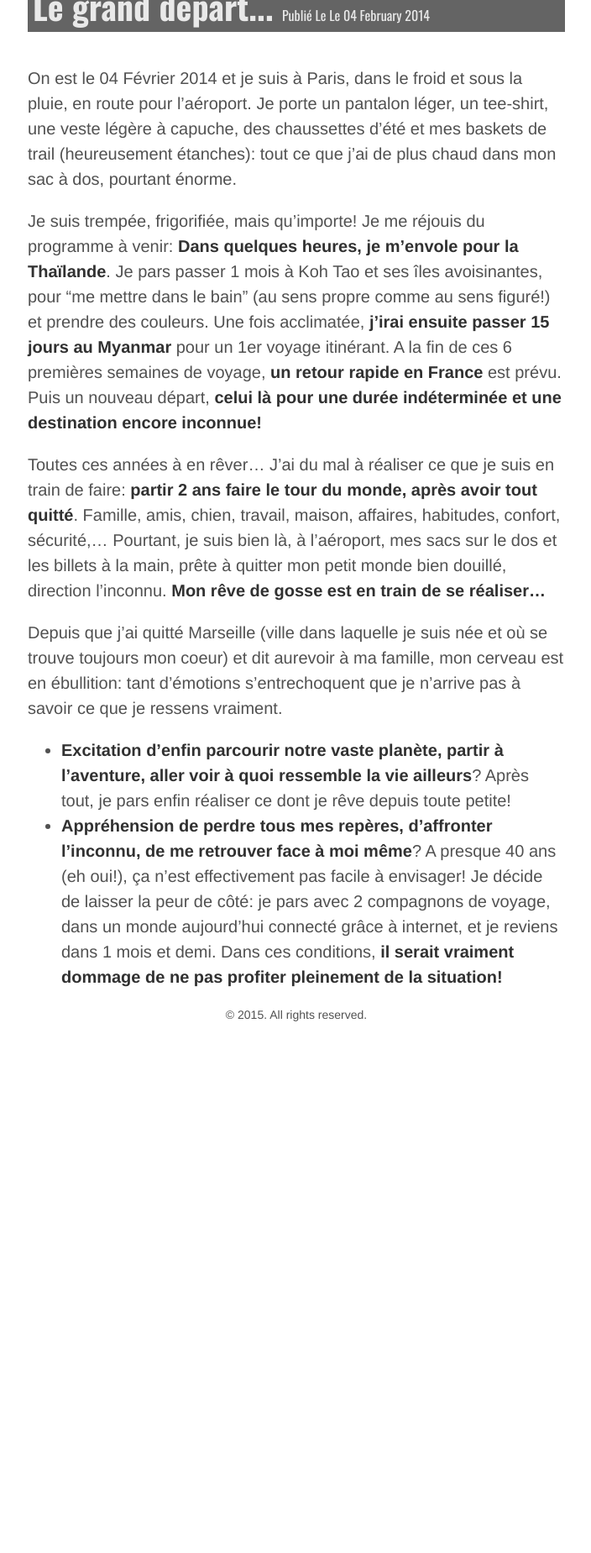
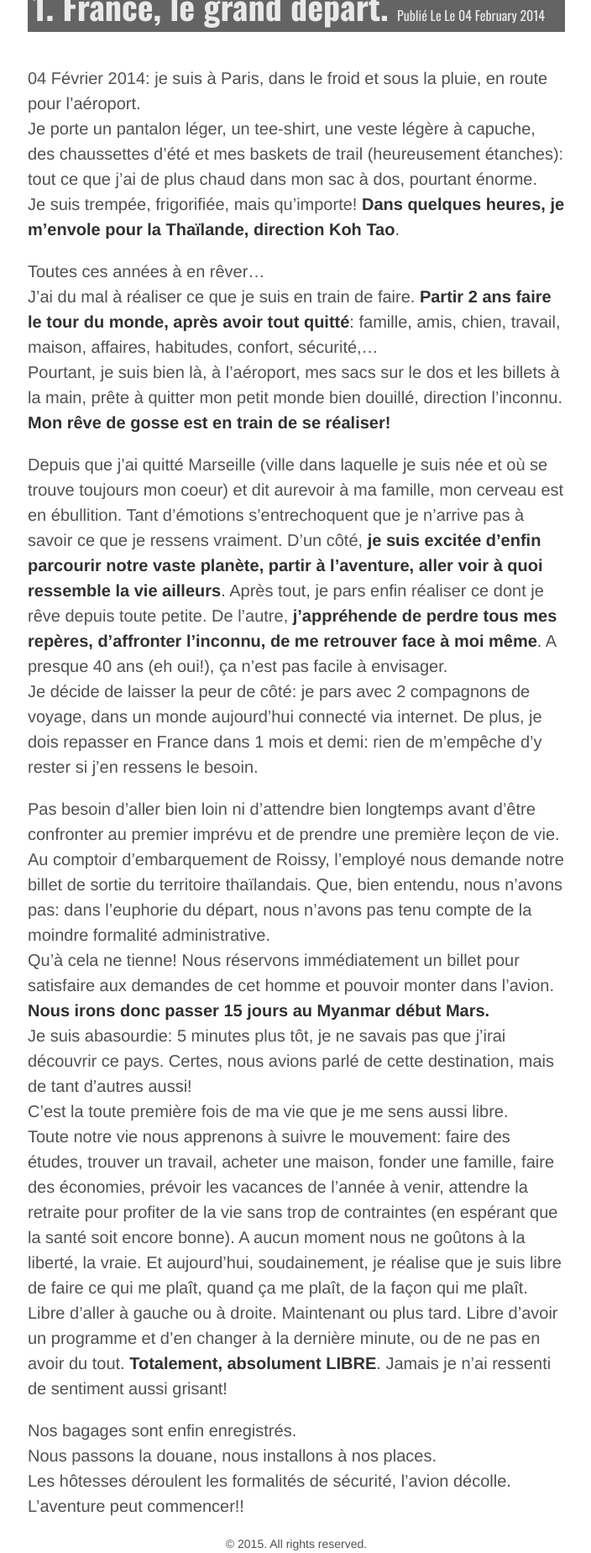
Before and after one commit to crossingborders/crossingborders.github.io, a Jekyll site: the page built from _posts/2014-02-04-le-grand-depart.md, in a window 1280 px wide. Shown: the whole page at 84% size, without its empty margins (287-991 px from the left). Built offline with Jekyll 4.4.1, drawn with Linux system fonts in a browser that asks for light colours; Markdown is read by kramdown in place of the engine named in the settings; before the commit the page ends 1219 px from its top, so only the background shows below that.

Commit message:
Updated 2014-02-04-le-grand-depart.md

```diff
--- a/_posts/2014-02-04-le-grand-depart.md
+++ b/_posts/2014-02-04-le-grand-depart.md
@@ -1,25 +1,33 @@
 ---
 layout: post
-title: Le grand départ...
+title: "1. France, le grand départ."
 zone: France
 places:
   - name: Marseille
   - name: Paris
+published: true
 ---
 
-On est le 04 Février 2014 et je suis à Paris, dans le froid et sous la pluie, en route pour l'aéroport.
+04 Février 2014: je suis à Paris, dans le froid et sous la pluie, en route pour l'aéroport.
 Je porte un pantalon léger, un tee-shirt, une veste légère à capuche, des chaussettes d'été et mes baskets de trail (heureusement étanches): tout ce que j'ai de plus chaud dans mon sac à dos, pourtant énorme.
+Je suis trempée, frigorifiée, mais qu'importe! **Dans quelques heures, je m'envole pour la Thaïlande, direction Koh Tao**.
 
-Je suis trempée, frigorifiée, mais qu'importe! Je me réjouis du programme à venir:
-**Dans quelques heures, je m'envole pour la Thaïlande**. Je pars passer 1 mois à Koh Tao et ses îles avoisinantes, pour “me mettre dans le bain” (au sens propre comme au sens figuré!) et prendre des couleurs.
-Une fois acclimatée, **j'irai ensuite passer 15 jours au Myanmar** pour un 1er voyage itinérant.
-A la fin de ces 6 premières semaines de voyage, **un retour rapide en France** est prévu.
-Puis un nouveau départ, **celui là pour une durée indéterminée et une destination encore inconnue!**
+Toutes ces années à en rêver...
+J’ai du mal à réaliser ce que je suis en train de faire. **Partir 2 ans faire le tour du monde, après avoir tout quitté**: famille, amis, chien, travail, maison, affaires, habitudes, confort, sécurité,…
+Pourtant, je suis bien là, à l’aéroport, mes sacs sur le dos et les billets à la main, prête à quitter mon petit monde bien douillé, direction l’inconnu.
+**Mon rêve de gosse est en train de se réaliser!**
 
-Toutes ces années à en rêver... J’ai du mal à réaliser ce que je suis en train de faire: **partir 2 ans faire le tour du monde, après avoir tout quitté**. Famille, amis, chien, travail, maison, affaires, habitudes, confort, sécurité,…
-Pourtant, je suis bien là, à l’aéroport, mes sacs sur le dos et les billets à la main, prête à quitter mon petit monde bien douillé, direction l’inconnu. **Mon rêve de gosse est en train de se réaliser…**
+Depuis que j'ai quitté Marseille (ville dans laquelle je suis née et où se trouve toujours mon coeur) et dit aurevoir à ma famille, mon cerveau est en ébullition. Tant d'émotions s'entrechoquent que je n'arrive pas à savoir ce que je ressens vraiment. D'un côté, **je suis excitée d'enfin parcourir notre vaste planète, partir à l'aventure, aller voir à quoi ressemble la vie ailleurs**. Après tout, je pars enfin réaliser ce dont je rêve depuis toute petite. De l'autre, **j'appréhende de perdre tous mes repères, d'affronter l'inconnu, de me retrouver face à moi même**. A presque 40 ans (eh oui!), ça n'est pas facile à envisager.
+Je décide de laisser la peur de côté: je pars avec 2 compagnons de voyage, dans un monde aujourd'hui connecté via internet. De plus, je dois repasser en France dans 1 mois et demi: rien de m'empêche d'y rester si j'en ressens le besoin.
 
-Depuis que j'ai quitté Marseille (ville dans laquelle je suis née et où se trouve toujours mon coeur) et dit aurevoir à ma famille, mon cerveau est en ébullition: tant d'émotions s'entrechoquent que je n'arrive pas à savoir ce que je ressens vraiment.
-* **Excitation d'enfin parcourir notre vaste planète, partir à l'aventure, aller voir à quoi ressemble la vie ailleurs**? Après tout, je pars enfin réaliser ce dont je rêve depuis toute petite!
-* **Appréhension de perdre tous mes repères, d'affronter l'inconnu, de me retrouver face à moi même**? A presque 40 ans (eh oui!), ça n'est effectivement pas facile à envisager!
-Je décide de laisser la peur de côté: je pars avec 2 compagnons de voyage, dans un monde aujourd'hui connecté grâce à internet, et je reviens dans 1 mois et demi. Dans ces conditions, **il serait vraiment dommage de ne pas profiter pleinement de la situation!**
+Pas besoin d'aller bien loin ni d'attendre bien longtemps avant d'être confronter au premier imprévu et de prendre une première leçon de vie.
+Au comptoir d'embarquement de Roissy, l'employé nous demande notre billet de sortie du territoire thaïlandais. Que, bien entendu, nous n'avons pas: dans l'euphorie du départ, nous n'avons pas tenu compte de la moindre formalité administrative.
+Qu'à cela ne tienne! Nous réservons immédiatement un billet pour satisfaire aux demandes de cet homme et pouvoir monter dans l'avion. **Nous irons donc passer 15 jours au Myanmar début Mars.**
+Je suis abasourdie: 5 minutes plus tôt, je ne savais pas que j'irai découvrir ce pays. Certes, nous avions parlé de cette destination, mais de tant d'autres aussi!
+C'est la toute première fois de ma vie que je me sens aussi libre.
+Toute notre vie nous apprenons à suivre le mouvement: faire des études, trouver un travail, acheter une maison, fonder une famille, faire des économies, prévoir les vacances de l'année à venir, attendre la retraite pour profiter de la vie sans trop de contraintes (en espérant que la santé soit encore bonne). A aucun moment nous ne goûtons à la liberté, la vraie. Et aujourd'hui, soudainement, je réalise que je suis libre de faire ce qui me plaît, quand ça me plaît, de la façon qui me plaît. Libre d'aller à gauche ou à droite. Maintenant ou plus tard. Libre d'avoir un programme et d'en changer à la dernière minute, ou de ne pas en avoir du tout. **Totalement, absolument LIBRE**. Jamais je n'ai ressenti de sentiment aussi grisant!
+
+Nos bagages sont enfin enregistrés.
+Nous passons la douane, nous installons à nos places.
+Les hôtesses déroulent les formalités de sécurité, l'avion décolle.
+L'aventure peut commencer!!
```
